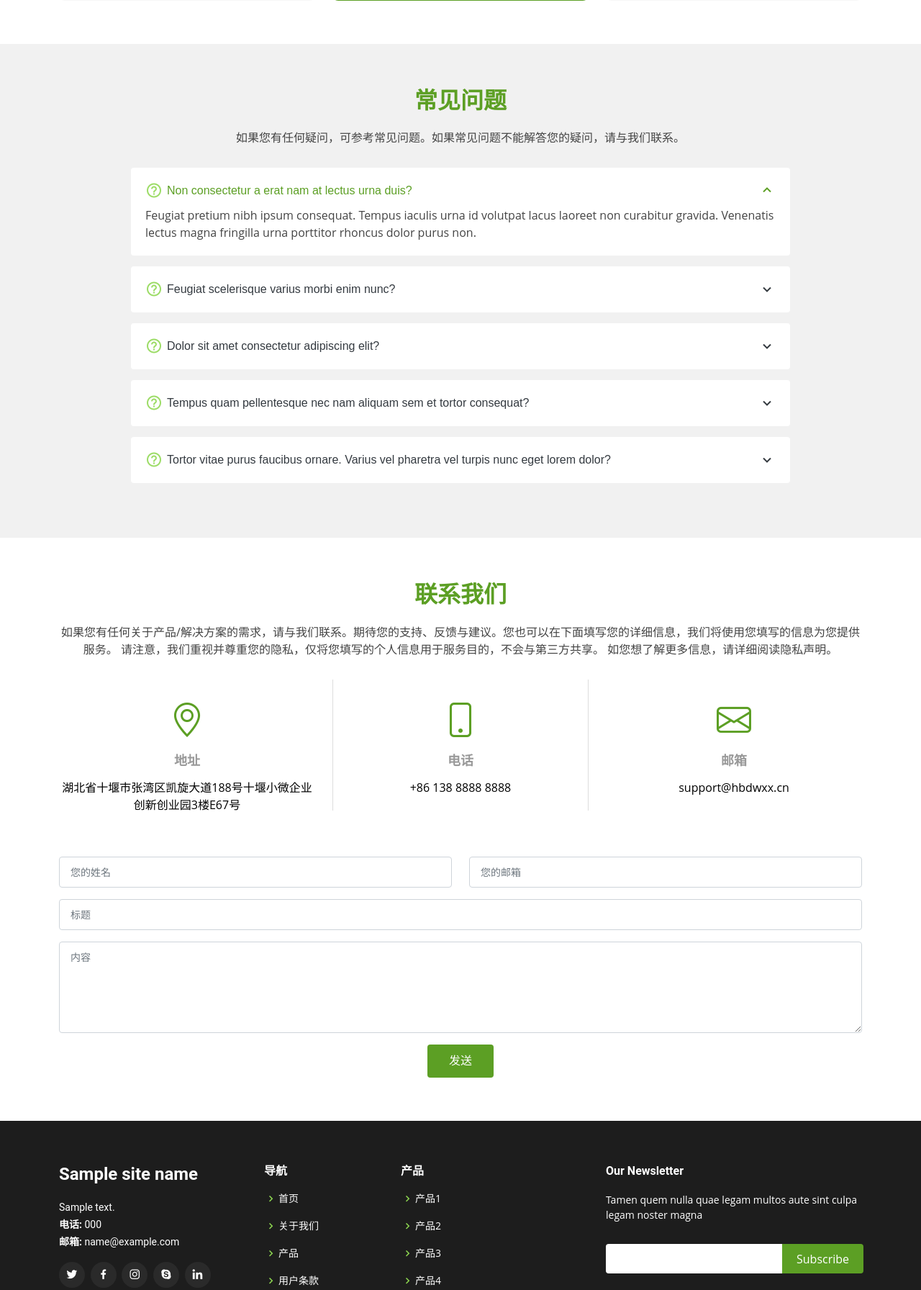
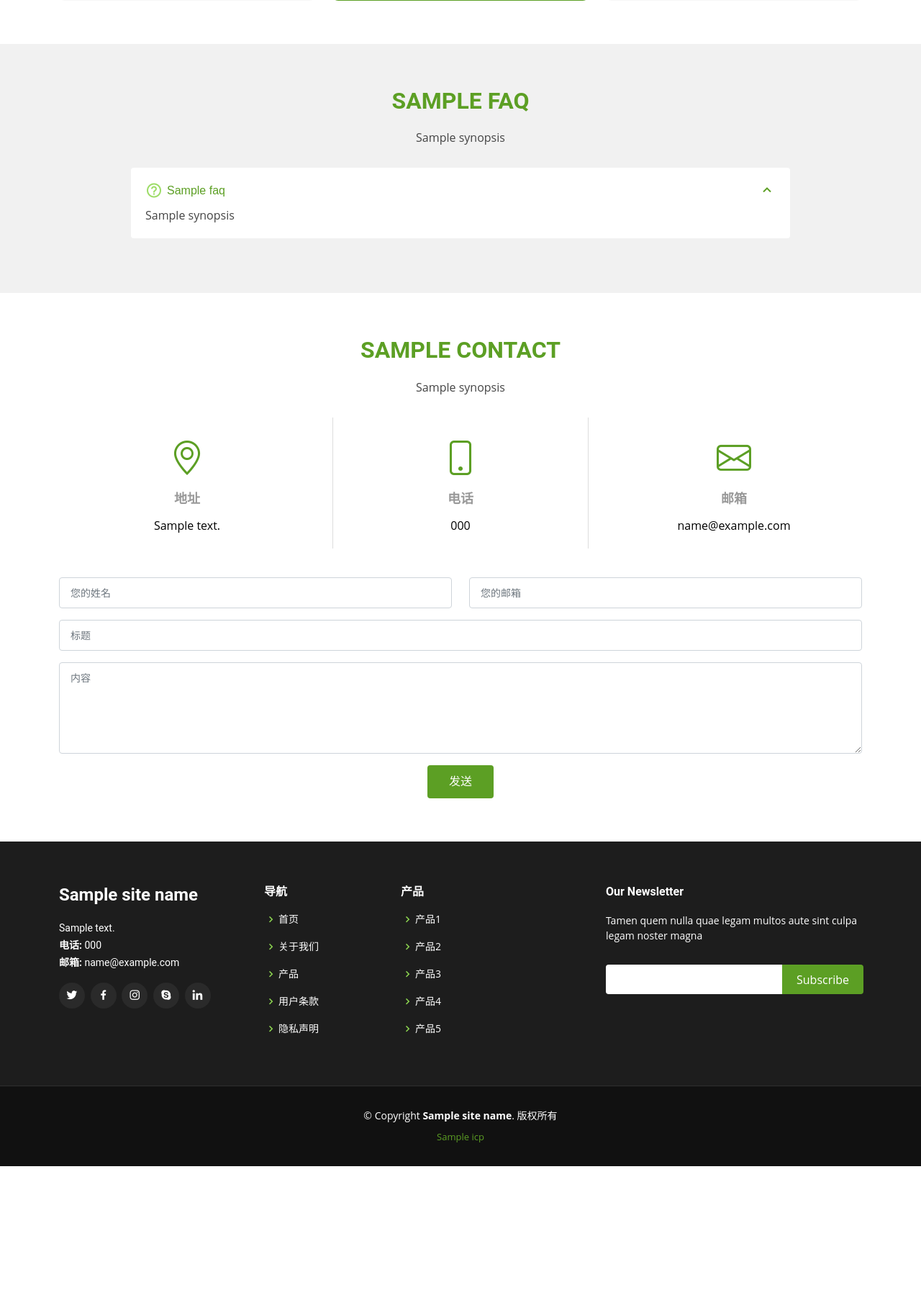
Before and after one commit to itove/dw, a PHP site: template templates/index/index.html.twig in a window 1280 px wide. Shown: the part 4708-6500 px from the top of the page at 72% size. After the commit the page ends 6328 px from the top, so only its background shows below. Run offline with PHP 8.4, Linux system fonts and the light colour scheme; the template is opened without the code that fills it: most values are stand-ins (such as "Sample title", 1, 10 or a date in 2020); some libraries are stand-ins or nearby versions.

Commit message:
faq/contact template

```diff
--- a/templates/index/index.html.twig
+++ b/templates/index/index.html.twig
@@ -542,57 +542,29 @@
       <div class="container">
 
         <div class="section-title">
-          <h2>常见问题</h2>
-          <p>如果您有任何疑问，可参考常见问题。如果常见问题不能解答您的疑问，请与我们联系。</p>
+          <h2>{{ faq }}</h2>
+          <p>{{ faq.synopsis }}</p>
         </div>
 
         <div class="faq-list">
           <ul>
-            <li data-aos="fade-up">
-              <i class="bx bx-help-circle icon-help"></i> <a data-bs-toggle="collapse" class="collapse" data-bs-target="#faq-list-1">Non consectetur a erat nam at lectus urna duis? <i class="bx bx-chevron-down icon-show"></i><i class="bx bx-chevron-up icon-close"></i></a>
-              <div id="faq-list-1" class="collapse show" data-bs-parent=".faq-list">
+          {% for i in faq_list %}
+          {% if loop.first %}
+          {% set show = 'show' %}
+          {% set collapse = 'collapse' %}
+          {% else %}
+          {% set show = '' %}
+          {% set collapse = 'collapsed' %}
+          {% endif %}
+            <li data-aos="fade-up" data-aos-delay="{{ loop.index0 * 100 }}">
+              <i class="bx bx-help-circle icon-help"></i> <a data-bs-toggle="collapse" class="{{ collapse }}" data-bs-target="#faq-list-{{ loop.index }}">{{ i }}<i class="bx bx-chevron-down icon-show"></i><i class="bx bx-chevron-up icon-close"></i></a>
+              <div id="faq-list-{{ loop.index }}" class="collapse {{ show }}" data-bs-parent=".faq-list">
                 <p>
-                  Feugiat pretium nibh ipsum consequat. Tempus iaculis urna id volutpat lacus laoreet non curabitur gravida. Venenatis lectus magna fringilla urna porttitor rhoncus dolor purus non.
+                {{ i.synopsis }}
                 </p>
               </div>
             </li>
-
-            <li data-aos="fade-up" data-aos-delay="100">
-              <i class="bx bx-help-circle icon-help"></i> <a data-bs-toggle="collapse" data-bs-target="#faq-list-2" class="collapsed">Feugiat scelerisque varius morbi enim nunc? <i class="bx bx-chevron-down icon-show"></i><i class="bx bx-chevron-up icon-close"></i></a>
-              <div id="faq-list-2" class="collapse" data-bs-parent=".faq-list">
-                <p>
-                  Dolor sit amet consectetur adipiscing elit pellentesque habitant morbi. Id interdum velit laoreet id donec ultrices. Fringilla phasellus faucibus scelerisque eleifend donec pretium. Est pellentesque elit ullamcorper dignissim. Mauris ultrices eros in cursus turpis massa tincidunt dui.
-                </p>
-              </div>
-            </li>
-
-            <li data-aos="fade-up" data-aos-delay="200">
-              <i class="bx bx-help-circle icon-help"></i> <a data-bs-toggle="collapse" data-bs-target="#faq-list-3" class="collapsed">Dolor sit amet consectetur adipiscing elit? <i class="bx bx-chevron-down icon-show"></i><i class="bx bx-chevron-up icon-close"></i></a>
-              <div id="faq-list-3" class="collapse" data-bs-parent=".faq-list">
-                <p>
-                  Eleifend mi in nulla posuere sollicitudin aliquam ultrices sagittis orci. Faucibus pulvinar elementum integer enim. Sem nulla pharetra diam sit amet nisl suscipit. Rutrum tellus pellentesque eu tincidunt. Lectus urna duis convallis convallis tellus. Urna molestie at elementum eu facilisis sed odio morbi quis
-                </p>
-              </div>
-            </li>
-
-            <li data-aos="fade-up" data-aos-delay="300">
-              <i class="bx bx-help-circle icon-help"></i> <a data-bs-toggle="collapse" data-bs-target="#faq-list-4" class="collapsed">Tempus quam pellentesque nec nam aliquam sem et tortor consequat? <i class="bx bx-chevron-down icon-show"></i><i class="bx bx-chevron-up icon-close"></i></a>
-              <div id="faq-list-4" class="collapse" data-bs-parent=".faq-list">
-                <p>
-                  Molestie a iaculis at erat pellentesque adipiscing commodo. Dignissim suspendisse in est ante in. Nunc vel risus commodo viverra maecenas accumsan. Sit amet nisl suscipit adipiscing bibendum est. Purus gravida quis blandit turpis cursus in.
-                </p>
-              </div>
-            </li>
-
-            <li data-aos="fade-up" data-aos-delay="400">
-              <i class="bx bx-help-circle icon-help"></i> <a data-bs-toggle="collapse" data-bs-target="#faq-list-5" class="collapsed">Tortor vitae purus faucibus ornare. Varius vel pharetra vel turpis nunc eget lorem dolor? <i class="bx bx-chevron-down icon-show"></i><i class="bx bx-chevron-up icon-close"></i></a>
-              <div id="faq-list-5" class="collapse" data-bs-parent=".faq-list">
-                <p>
-                  Laoreet sit amet cursus sit amet dictum sit amet justo. Mauris vitae ultricies leo integer malesuada nunc vel. Tincidunt eget nullam non nisi est sit amet. Turpis nunc eget lorem dolor sed. Ut venenatis tellus in metus vulputate eu scelerisque.
-                </p>
-              </div>
-            </li>
-
+          {% endfor %}
           </ul>
         </div>
 
@@ -604,8 +576,8 @@
       <div class="container">
 
         <div class="section-title">
-          <h2>联系我们</h2>
-          <p>如果您有任何关于产品/解决方案的需求，请与我们联系。期待您的支持、反馈与建议。您也可以在下面填写您的详细信息，我们将使用您填写的信息为您提供服务。 请注意，我们重视并尊重您的隐私，仅将您填写的个人信息用于服务目的，不会与第三方共享。 如您想了解更多信息，请详细阅读隐私声明。</p>
+          <h2>{{ contact }}</h2>
+          <p>{{ contact.synopsis }}</p>
         </div>
 
         <div class="row contact-info">
@@ -614,7 +586,7 @@
             <div class="contact-address">
               <i class="bi bi-geo-alt"></i>
               <h3>地址</h3>
-              <address>湖北省十堰市张湾区凯旋大道188号十堰小微企业创新创业园3楼E67号</address>
+              <address>{{ address }}</address>
             </div>
           </div>
 
@@ -622,7 +594,7 @@
             <div class="contact-phone">
               <i class="bi bi-phone"></i>
               <h3>电话</h3>
-              <p><a href="tel:+8613888888888">+86 138 8888 8888</a></p>
+              <p><a href="tel:{{ phone }}">{{ phone }}</a></p>
             </div>
           </div>
 
@@ -630,7 +602,7 @@
             <div class="contact-email">
               <i class="bi bi-envelope"></i>
               <h3>邮箱</h3>
-              <p><a href="mailto:support@hbdwxx.cn">support@hbdwxx.cn</a></p>
+              <p><a href="mailto:{{ email }}">{{ email }}</a></p>
             </div>
           </div>
 
```
